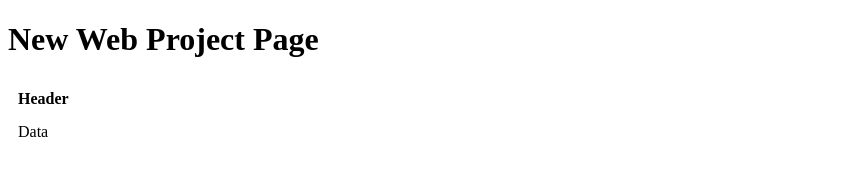
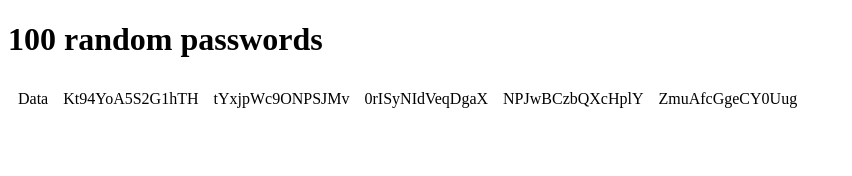
Before and after one commit to mikebochenek/html5, a plain HTML site: page passwords.html in a window 1280 px wide. Shown: the whole page, without its empty margins (0-852 px from the left). Drawn offline with nearby package versions, Linux system fonts and the light colour scheme.

Commit message:
implementation of very basic password generator

```diff
--- a/passwords.html
+++ b/passwords.html
@@ -6,19 +6,61 @@
 		<title>New Web Project</title>
 	</head>
 	<body>
-		<h1>New Web Project Page</h1>
+		<h1>100 random passwords</h1>
 	</body>
 
 	<script src="http://code.jquery.com/jquery-1.10.1.min.js"></script>
+
 	<script type="text/javascript" charset="utf-8">
-		lower = 'abcdefghijklmnopqrstuvwxyz';
-		uppper = 'ABCDEFGHIJKLMNOPQRSTUVWXYZ';
-		digit = '0123456789';
-		symbol = '`~!@#$%^&*()_+-={}|[]\:";\'<>?,./';
+		function generate() {
+			lower = 'abcdefghijklmnopqrstuvwxyz';
+			upper = 'ABCDEFGHIJKLMNOPQRSTUVWXYZ';
+			digit = '0123456789';
+			symbol = '`~!@#$%^&*()_+-={}|[]\:";\'<>?,./';
+
+			var all = lower + upper + digit; // + symbol;
+
+			var password = '';
+			for (i = 0; i < 15; i++) {
+				password += all.charAt(Math.floor(Math.random() * all.length));
+			}
+
+			return password; //makeid();
+		}
+
+		// http://stackoverflow.com/questions/1349404/generate-a-string-of-5-random-characters-in-javascript
+		function makeid()
+		{
+		    var text = "";
+		    var possible = "ABCDEFGHIJKLMNOPQRSTUVWXYZabcdefghijklmnopqrstuvwxyz0123456789";
+
+		    for( var i=0; i < 15; i++ )
+		        text += possible.charAt(Math.floor(Math.random() * possible.length));
+
+		    return text;
+		}
+		function makeidCompact() { return Math.random().toString(36).substring(7); }
+
+		// http://learn.jquery.com/using-jquery-core/document-ready/
+		// Shorthand for $( document ).ready()
+		$(function() {
+
+			// $( "#myId" ).html(generate());
+
+			// http://stackoverflow.com/questions/867916/creating-a-div-element-in-jquery
+
+			for (var i = 0; i < 5; i++) {
+				$('<td/>', {
+				    text: generate()
+				}).appendTo('#mySelector');
+			}
+
+		});
+
+		// http://codegolf.stackexchange.com/questions/17662/random-password-generator?newsletter=1&nlcode=127708%7ce011
 	</script>
 
 	<table border="0" cellspacing="5" cellpadding="5">
-		<tr><th>Header</th></tr>
-		<tr><td id="test">Data</td></tr>
+		<tr id="mySelector"><td id="myId">Data</td></tr>
 	</table>
 </html>
```
